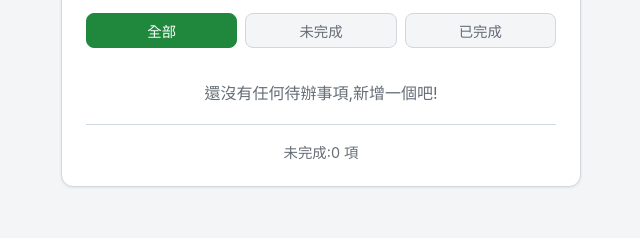
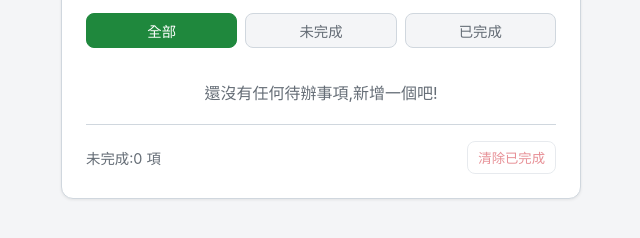
Before and after one commit to LIAO-JIAN-PENG/GitHub-Copilot-workshop-Jpeng, a plain HTML site: page index.html in a window 1280 px wide. Shown: the part 150-388 px from the top of the page, without its empty margins (319-959 px from the left). Drawn offline with Linux system fonts and the light colour scheme.

Commit message:
fix: clarify filtered items and clear completed tasks (#3, #4)
Co-authored-by: Copilot <223556219+Copilot@users.noreply.github.com>

```diff
--- a/app.js
+++ b/app.js
@@ -12,6 +12,7 @@ const input = document.getElementById('todo-input');
 const list = document.getElementById('todo-list');
 const emptyState = document.getElementById('empty-state');
 const remainingCount = document.getElementById('remaining-count');
+const clearCompletedButton = document.getElementById('clear-completed');
 const filterButtons = document.querySelectorAll('.btn-filter');
 const themeToggle = document.getElementById('theme-toggle');
 const themeIcon = document.getElementById('theme-icon');
@@ -99,9 +100,9 @@ function getEmptyMessage() {
     return '還沒有任何待辦事項,新增一個吧!';
   }
   if (currentFilter === 'active') {
-    return '太棒了,沒有未完成的事項!';
+    return '目前沒有未完成的事項。清單中的項目只是被篩選隱藏,並未刪除。';
   }
-  return '還沒有已完成的事項。';
+  return '目前沒有已完成的事項。清單中的項目只是被篩選隱藏,並未刪除。';
 }
 
 /** 依照目前的 todos 陣列與篩選條件,重新畫出整份清單 */
@@ -150,6 +151,7 @@ function render() {
   // 更新未完成數量(不受篩選影響,永遠是整體數量)
   const remaining = todos.filter((todo) => !todo.completed).length;
   remainingCount.textContent = `未完成:${remaining} 項`;
+  clearCompletedButton.disabled = !todos.some((todo) => todo.completed);
 }
 
 // ---------- 操作行為 ----------
@@ -182,6 +184,16 @@ function toggleTodo(id) {
 /** 刪除某一筆待辦 */
 function deleteTodo(id) {
   todos = todos.filter((todo) => todo.id !== id);
+  saveTodos();
+  render();
+}
+
+/** 確認後一次清除所有已完成事項 */
+function clearCompletedTodos() {
+  if (!todos.some((todo) => todo.completed)) return;
+  if (!window.confirm('確定要清除所有已完成的待辦事項嗎？')) return;
+
+  todos = todos.filter((todo) => !todo.completed);
   saveTodos();
   render();
 }
@@ -223,6 +235,8 @@ list.addEventListener('click', (event) => {
   }
 });
 
+clearCompletedButton.addEventListener('click', clearCompletedTodos);
+
 // 篩選按鈕
 filterButtons.forEach((button) => {
   button.addEventListener('click', () => setFilter(button.dataset.filter));
--- a/index.html
+++ b/index.html
@@ -46,6 +46,13 @@
 
     <footer class="app-footer">
       <span id="remaining-count">未完成:0 項</span>
+      <button
+        id="clear-completed"
+        class="btn-clear-completed"
+        type="button"
+        aria-label="清除所有已完成事項"
+        disabled
+      >清除已完成</button>
     </footer>
   </main>
 
--- a/styles.css
+++ b/styles.css
@@ -236,12 +236,33 @@ h1 {
 }
 
 .app-footer {
+  display: flex;
+  align-items: center;
+  justify-content: space-between;
+  gap: 12px;
   margin-top: 20px;
   padding-top: 16px;
   border-top: 1px solid var(--border);
-  text-align: center;
   font-size: 0.9rem;
   color: var(--text-muted);
+}
+
+.btn-clear-completed {
+  padding: 6px 10px;
+  color: var(--danger);
+  background: transparent;
+  border: 1px solid var(--border);
+  border-radius: 8px;
+  cursor: pointer;
+}
+
+.btn-clear-completed:hover:not(:disabled) {
+  background: var(--danger-soft);
+}
+
+.btn-clear-completed:disabled {
+  opacity: 0.5;
+  cursor: not-allowed;
 }
 
 /* ---------- 無障礙:僅供螢幕閱讀器 ---------- */
```
